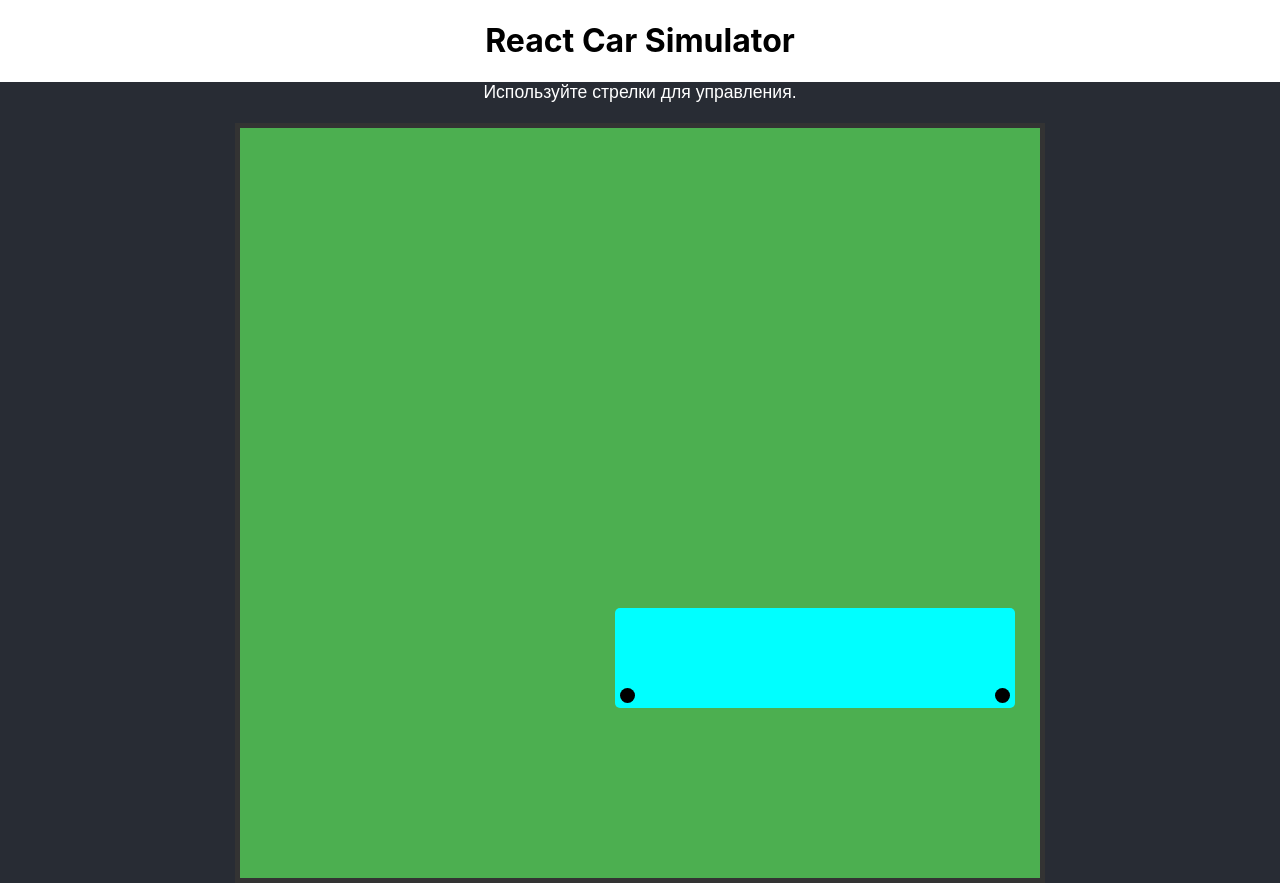
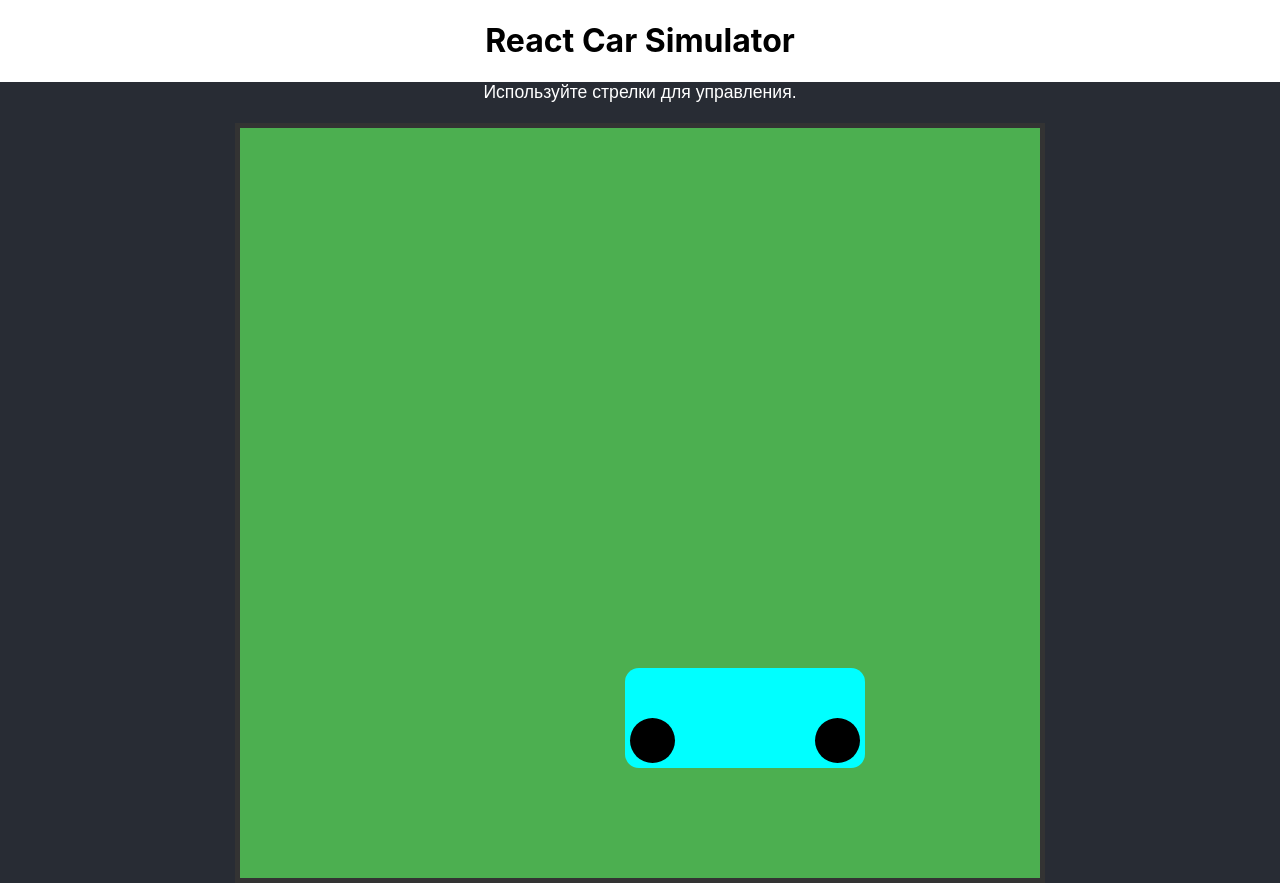
Before and after one commit to Veronika050987/bzzz_bii_for_fun, a React (Create React App) app: page / in a window 1280 px wide. Built offline with nearby package versions, Linux system fonts and the light colour scheme.

Commit message:
simple car done

```diff
--- a/src/components/Car.css
+++ b/src/components/Car.css
@@ -1,10 +1,10 @@
 .car{
     z-index: 100;
     position:absolute;
-    width:50%;
+    width:30%;
     height:100px;
     background-color: aqua;
-    border-radius: 5px;
+    border-radius: 14px;
     transition:transform 0.05s linear; /* Плавность движения */
     display:flex;
     justify-content: space-between;
@@ -16,8 +16,8 @@
 .car::before,
 .car::after{
     content:"";
-    width:15px;
-    height: 15px;
+    width:45px;
+    height: 45px;
     background-color: black;
     border-radius: 50%;
     position:absolute;
--- a/src/components/GameBoard.js
+++ b/src/components/GameBoard.js
@@ -4,7 +4,7 @@ import './GameBoard.css';
 
 const GAME_WIDTH = 800;
 const GAME_HEIGHT = 600;
-const CAR_SIZE = { width: 50, height: 100 };
+const CAR_SIZE = { width: 30, height: 40 };
 const MOVE_SPEED = 5;// Пикселей за шаг
 const TURN_SPEED = 3;// Градусов за шаг
 
```
Also changed, not shown: src/components/Car.js (+15 -2 lines), src/components/Car.svg (added).
